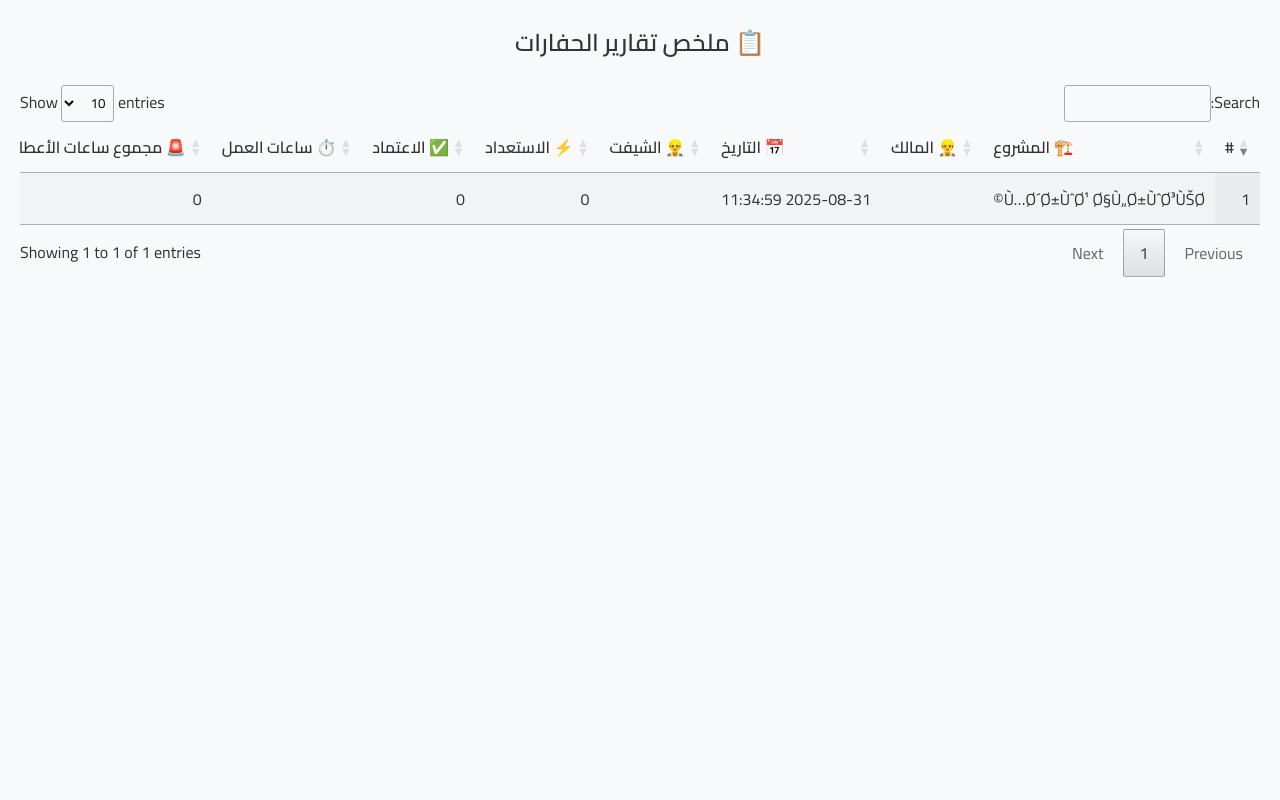
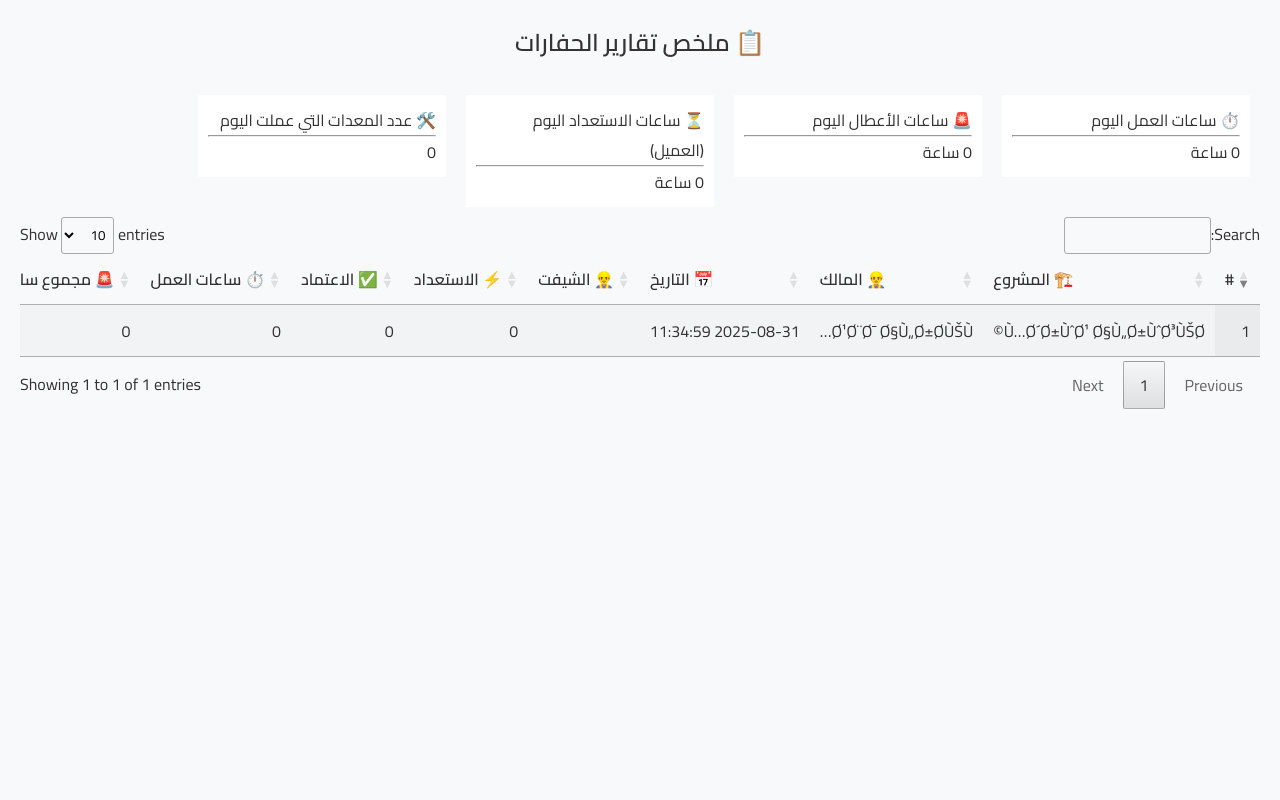
Before and after one commit to mohamed-sd/new_admin, a PHP site: page /display_excavator.php in a window 1280 px wide; the page is wider, and only the part inside the window is pictured. Run offline with PHP 8.4, Linux system fonts and the light colour scheme; a user stored in the database is signed in; data comes from the database, SQL or seed files in the repository; data that the repository does not hold is empty; some libraries are stand-ins or nearby versions.

Commit message:
exvactor statics

```diff
--- a/display_excavator.php
+++ b/display_excavator.php
@@ -10,7 +10,7 @@ include "config.php";
 // فلترة حسب الصلاحية (Admin يشوف الكل / مستخدم يشوف إدخالاته فقط)
 $username = $_SESSION['username'];
 if($_SESSION['role'] == "admin"){
-    $sql = "SELECT id, created_at, shift, project_name, standby_hours, dependence_hours, total_work_hours, total_fault_hours
+    $sql = "SELECT id, created_at, shift, project_name, standby_hours, dependence_hours, total_work_hours, total_fault_hours , owner_name ,executed_hours
             FROM excavator ORDER BY created_at DESC";
 }else{
     $sql = "SELECT id, created_at, shift, project_name, standby_hours, dependence_hours, total_work_hours, total_fault_hours , owner_name ,executed_hours
@@ -34,19 +34,88 @@ $result = $conn->query($sql);
     .btn {padding:5px 10px; border:none; border-radius:5px; cursor:pointer;}
     .btn-details {background:#007bff; color:#fff;}
     .btn-delete {background:#dc3545; color:#fff;}
+    .report-card{
+      width: 20%;
+      padding: 10px;
+      margin : 10px;
+      float : right;
+      background-color : #fff;
+
+    }
+    @media (max-width: 600px) {
+      .report-card{
+        width: 100%;
+      }
+    }
   </style>
 </head>
 <body>
+
+
+<?php
+$stats = [
+  "executed_today" => 0,
+  "fault_today" => 0,
+  "standby_today" => 0,
+  "extra_today" => 0,
+  "machines_today" => 0,
+];
+
+// فلترة الشرط حسب المستخدم
+$whereUser = ($_SESSION['role'] == "admin")
+    ? ""
+    : " AND entry_name = '".$conn->real_escape_string($username)."' ";
+
+// ============ إحصائيات يومية ============
+
+// ساعات العمل اليوم
+$sql = "SELECT SUM(executed_hours) as total
+        FROM excavator
+        WHERE DATE(created_at) = CURDATE() $whereUser";
+$res = $conn->query($sql);
+if($res && $row = $res->fetch_assoc()){ $stats['executed_today'] = $row['total'] ?: 0; }
+
+// ساعات الأعطال اليوم
+$sql = "SELECT SUM(total_fault_hours) as total
+        FROM excavator
+        WHERE DATE(created_at) = CURDATE() $whereUser";
+$res = $conn->query($sql);
+if($res && $row = $res->fetch_assoc()){ $stats['fault_today'] = $row['total'] ?: 0; }
+
+// ساعات الاستعداد اليوم
+$sql = "SELECT SUM(standby_hours) as total
+        FROM excavator
+        WHERE DATE(created_at) = CURDATE() $whereUser";
+$res = $conn->query($sql);
+if($res && $row = $res->fetch_assoc()){ $stats['standby_today'] = $row['total'] ?: 0; }
+
+// عدد المعدات التي عملت اليوم
+$sql = "SELECT COUNT(DISTINCT machine_name) as total
+        FROM excavator
+        WHERE DATE(created_at) = CURDATE()
+          AND executed_hours > 0 $whereUser";
+$res = $conn->query($sql);
+if($res && $row = $res->fetch_assoc()){
+    $stats['machines_today'] = $row['total'] ?: 0;
+}
+?>
+
   <?php include 'sidebar.php'; ?>
   <div class="main" id="main">
     <h2>📋 ملخص تقارير الحفارات</h2>
 
+<!-- احصائيات اليوم -->
+<div class="report-card">⏱️ ساعات العمل اليوم<hr><?php echo $stats['executed_today']; ?> ساعة</div>
+<div class="report-card">🚨 ساعات الأعطال اليوم<hr><?php echo $stats['fault_today']; ?> ساعة</div>
+<div class="report-card">⏳ ساعات الاستعداد اليوم (العميل) <hr><?php echo $stats['standby_today']; ?> ساعة</div>
+<div class="report-card">
+    🛠️ عدد المعدات التي عملت اليوم
+    <hr>
+    <?php echo $stats['machines_today']; ?>
+</div>
 
-    <div>
 
-    </div>
-
-    <div style="overflow-x:auto;">
+    <div style="overflow-x:auto;clear:both">
       <table id="excavatorTable" class="display nowrap" style="width:100%">
         <thead>
           <tr>
```
